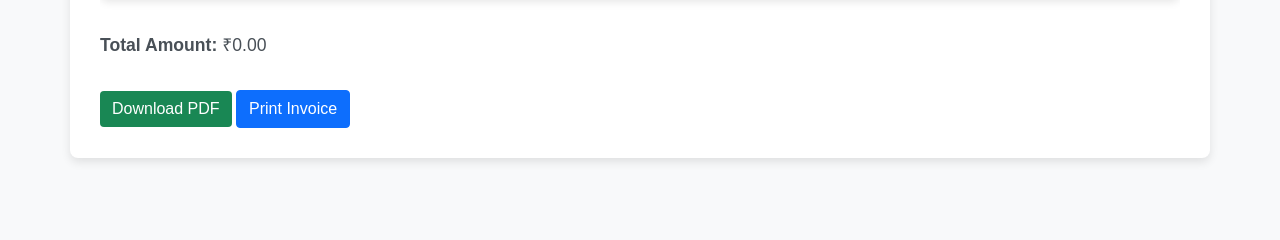
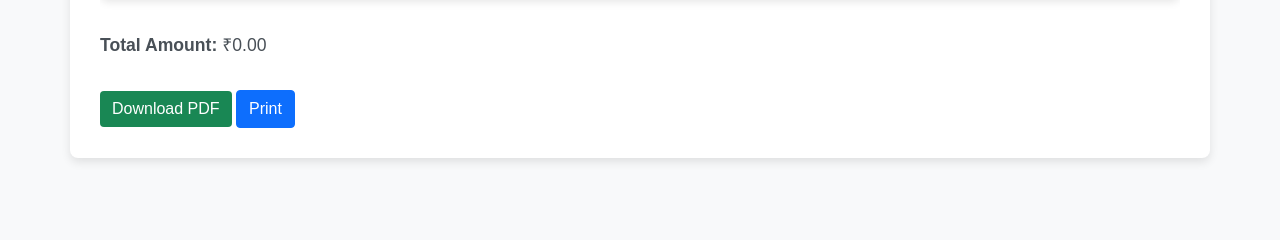
Before and after one commit to Rohini2407/GST_Billing_Service_Development, a Django app: page /billing/invoice/1/ in a window 1280 px wide. Shown: the part 412-652 px from the top of the page. Run offline with Django 5.2, Linux system fonts and the light colour scheme; data comes from the database, SQL or seed files in the repository.

Commit message:
Update invoice_detail.html

```diff
--- a/gst_billing_service/billing/templates/billing/invoice_detail.html
+++ b/gst_billing_service/billing/templates/billing/invoice_detail.html
@@ -113,7 +113,7 @@
 
         <p class="mt-3"><strong>Total Amount:</strong> ₹{{ invoice.total_amount }}</p>
         <a href="{% url 'render_pdf_view' invoice.id %}" class="btn btn-success mt-3">Download PDF</a>
-        <a href="#" class="btn btn-primary mt-3" onclick="printInvoice()">Print Invoice</a>
+        <a href="#" class="btn btn-primary mt-3" onclick="printInvoice()">Print</a>
     </div>
 <!-- js for print button -->
     <script>
```
